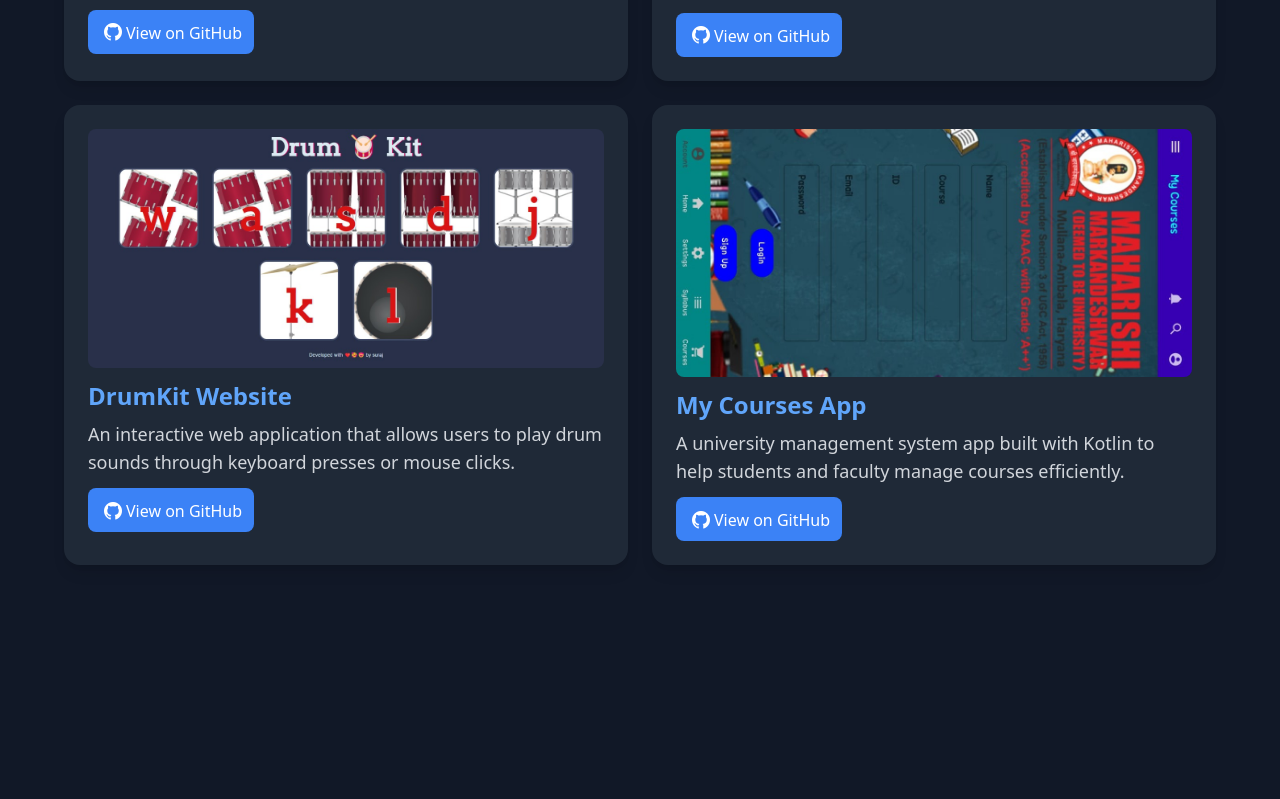
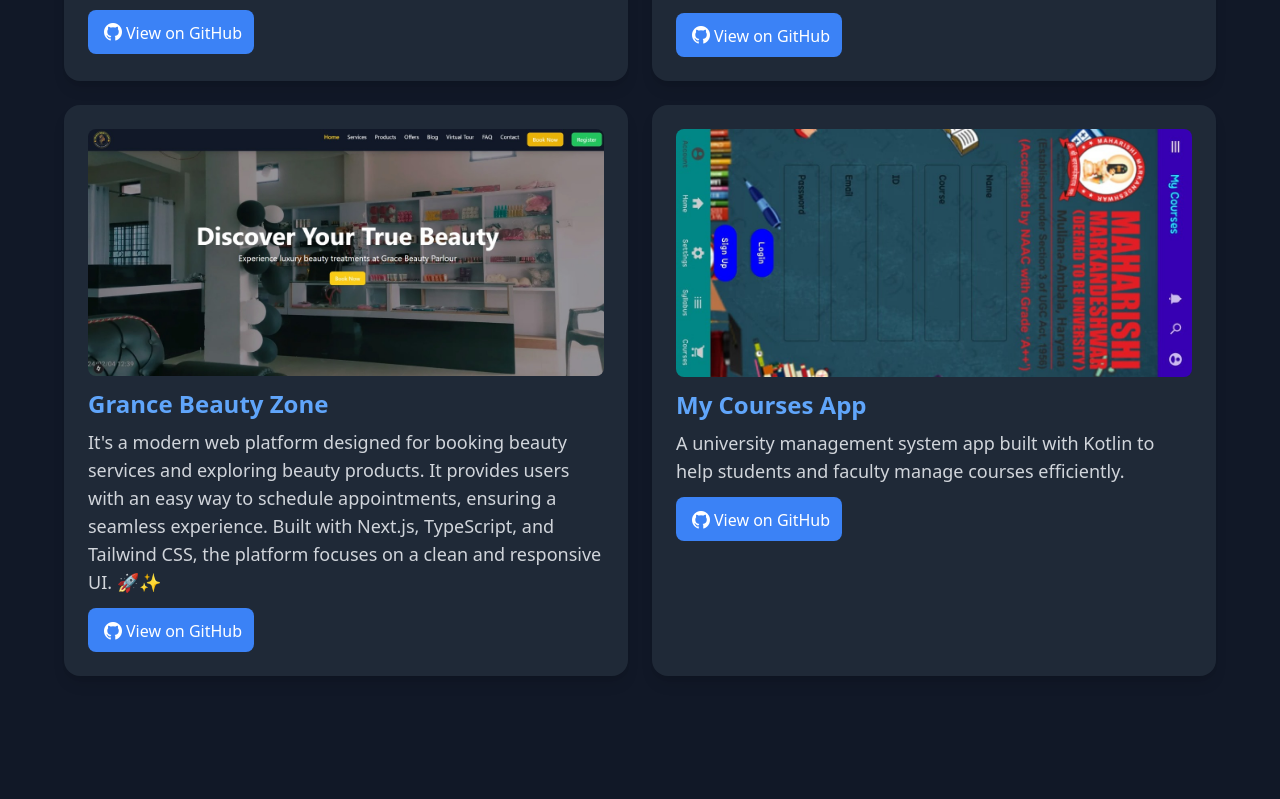
Before and after one commit to suraz343/MyPortfolio, a Next.js app: page / in a window 1280 px wide. Shown: the part 1341-2140 px from the top of the page. Built offline with nearby package versions, Linux system fonts and the light colour scheme.

Commit message:
new project added

```diff
--- a/app/components/Message.tsx
+++ b/app/components/Message.tsx
@@ -33,7 +33,7 @@ export default function Message() {
             Send Message
           </button>
         </form>
-        <p className="text-center font-semibold mt-20 mb-0 text-lg text-blue-500">Designed with ❤️ by suraz343</p>
+        <p className="text-center font-semibold mt-32 mb-0 text-lg text-blue-500">Designed with ❤️ by suraz343</p>
         <p className="text-white text-center mt-1 text-sm"><i className="bi bi-c-circle"> copyright suraz343 2025</i></p>
       </div>
     </div>
--- a/app/components/Projects.tsx
+++ b/app/components/Projects.tsx
@@ -56,10 +56,10 @@ export default function Projects() {
       github: "https://github.com/suraz343/Expense-Manager",
     },
     {
-      img: "/drumkit.jpg",
-      name: "DrumKit Website",
-      description: "An interactive web application that allows users to play drum sounds through keyboard presses or mouse clicks.",
-      github: "https://github.com/suraz343/Drum_kit_Website",
+      img: "/grance-beauty-zone.jpg",
+      name: "Grance Beauty Zone",
+      description: "It's a modern web platform designed for booking beauty services and exploring beauty products. It provides users with an easy way to schedule appointments, ensuring a seamless experience. Built with Next.js, TypeScript, and Tailwind CSS, the platform focuses on a clean and responsive UI. 🚀✨",
+      github: "https://github.com/suraz343/Grance-Beauty-Zone",
     },
     {
       img: "/mycourse1.jpg",
```
Also changed, not shown: public/grance-beauty-zone.jpg (added).
